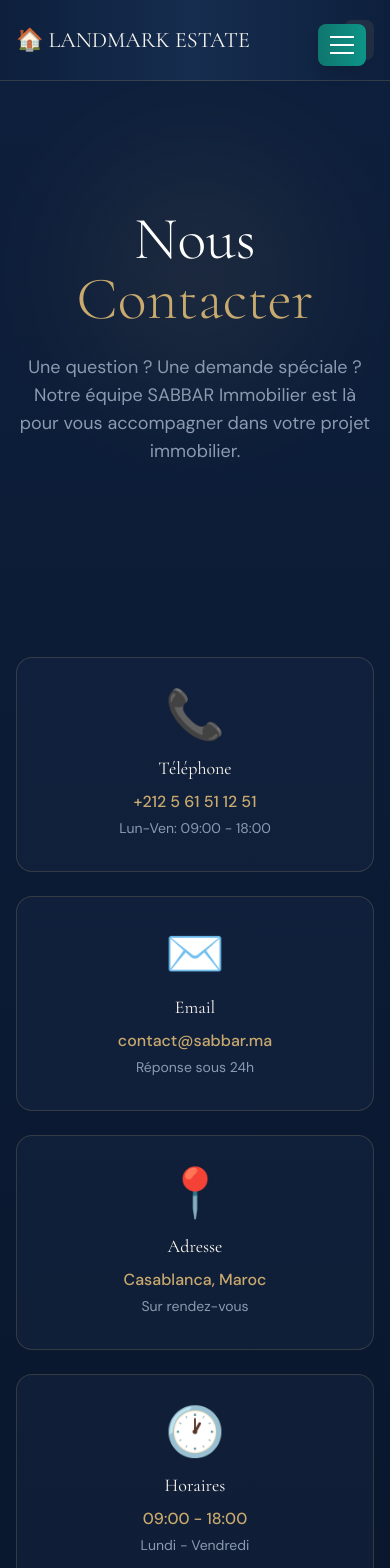
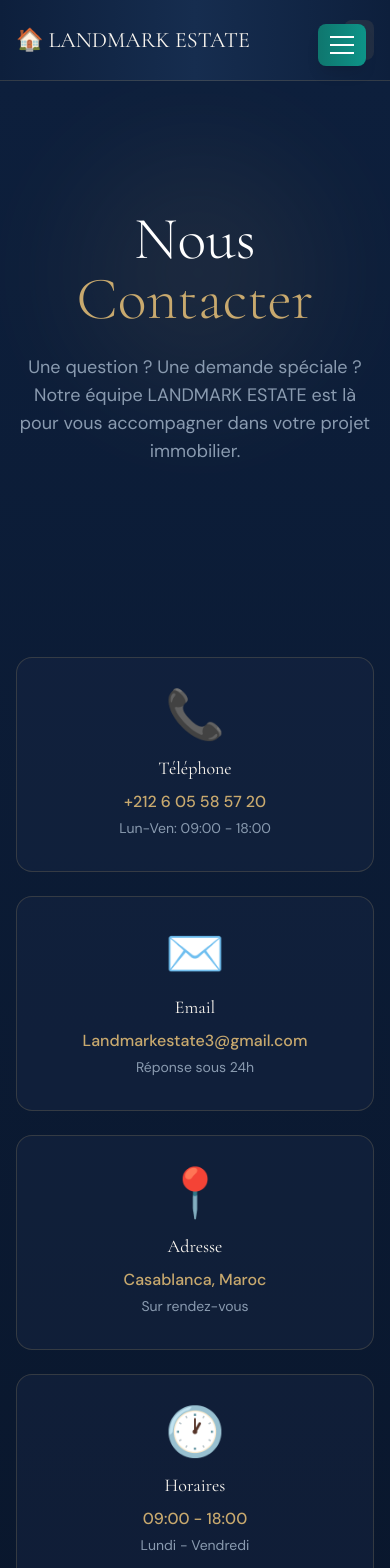
Before and after one commit to SIDKUMAMINE/Immobilier-projet, a Next.js app in the folder sabbar-frontend/: page /contact in a window 390 px wide. Shown: the top 1568 px of the page. Built offline with nearby package versions, Linux system fonts and the light colour scheme.

Commit message:
Update: Nouvel email et téléphone

```diff
--- a/sabbar-frontend/app/contact/page.tsx
+++ b/sabbar-frontend/app/contact/page.tsx
@@ -45,13 +45,13 @@
     {
       icon: '📞',
       title: 'Téléphone',
-      value: '+212 5 61 51 12 51',
+      value: '+212 6 05 58 57 20',
       subtext: 'Lun-Ven: 09:00 - 18:00'
     },
     {
       icon: '✉️',
       title: 'Email',
-      value: 'contact@sabbar.ma',
+      value: 'Landmarkestate3@gmail.com',
       subtext: 'Réponse sous 24h'
     },
     {
@@ -99,7 +99,7 @@
               fontWeight: 400
             }}
           >
-            Une question ? Une demande spéciale ? Notre équipe SABBAR Immobilier est là pour vous accompagner dans votre projet immobilier.
+            Une question ? Une demande spéciale ? Notre équipe LANDMARK ESTATE est là pour vous accompagner dans votre projet immobilier.
           </p>
         </div>
       </section>
@@ -309,7 +309,7 @@
                     name="phone"
                     value={formData.phone}
                     onChange={handleChange}
-                    placeholder="+212 5 61 51 12 51"
+                    placeholder="+212 6 05 58 57 20"
                     className="w-full px-5 py-3 rounded-lg text-white placeholder-opacity-50 focus:outline-none transition-all"
                     style={{
                       background: 'rgba(26, 40, 71, 0.5)',
@@ -531,7 +531,7 @@
                         fontWeight: 500
                       }}
                     >
-                      +212 5 61 51 12 51
+                      +212 6 05 58 57 20
                     </p>
                   </div>
 
--- a/sabbar-frontend/components/PublicFooter.tsx
+++ b/sabbar-frontend/components/PublicFooter.tsx
@@ -272,7 +272,7 @@
               <li className="flex gap-2">
                 <span style={{ color: '#C8A96E', fontSize: '16px' }}>📧</span>
                 <a
-                  href="mailto:contact@landmark.ma"
+                  href="mailto:Landmarkestate3@gmail.com"
                   style={{
                     color: '#8A8A8A',
                     fontFamily: "'DM Sans', system-ui, sans-serif",
@@ -289,13 +289,13 @@
                     e.currentTarget.style.color = '#8A8A8A';
                   }}
                 >
-                  contact@  S.ma
+                  Landmarkestate3@gmail.com
                 </a>
               </li>
               <li className="flex gap-2">
                 <span style={{ color: '#C8A96E', fontSize: '16px' }}>📞</span>
                 <a
-                  href="tel:+212561511251"
+                  href="tel:+212605585720"
                   style={{
                     color: '#8A8A8A',
                     fontFamily: "'DM Sans', system-ui, sans-serif",
@@ -312,7 +312,7 @@
                     e.currentTarget.style.color = '#8A8A8A';
                   }}
                 >
-                  +212 5 61 51 12 51
+                  +212 6 05 58 57 20
                 </a>
               </li>
               <li className="flex gap-2">
```
